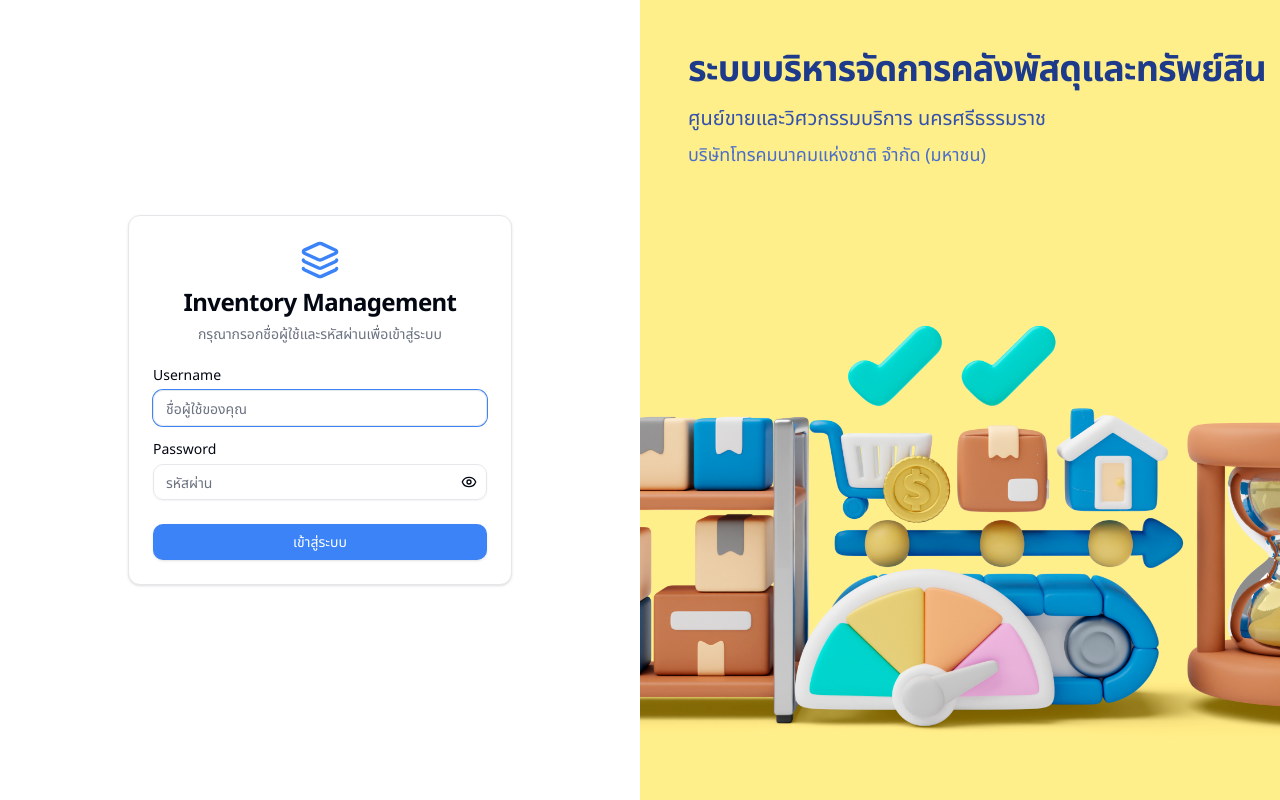
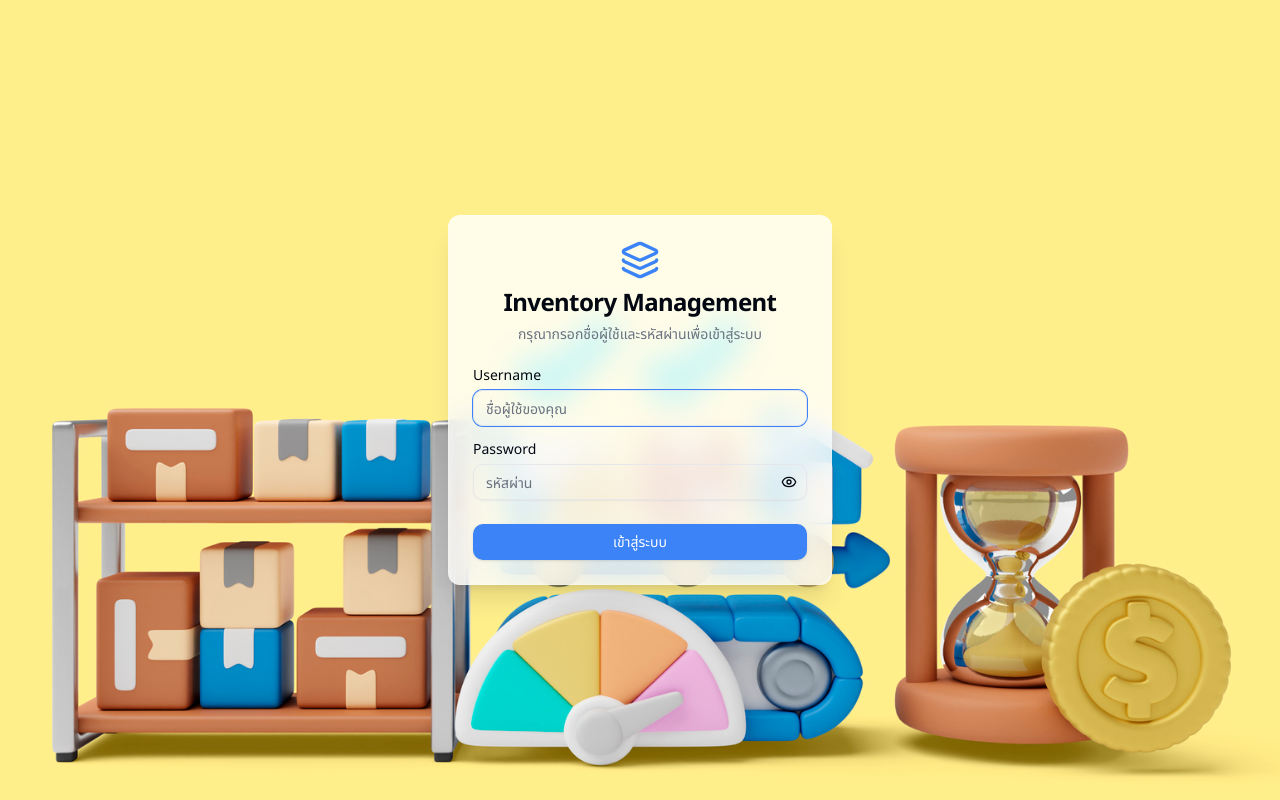
Before and after one commit to sudoaptgetupdate-y/www, a React (Vite) app in the folder ims-frontend/: page /login in a window 1280 px wide. Built offline with nearby package versions, Linux system fonts and the light colour scheme.

Commit message:
edit salereport and loginpage

```diff
--- a/ims-frontend/src/pages/LoginPage.jsx
+++ b/ims-frontend/src/pages/LoginPage.jsx
@@ -49,9 +49,16 @@
     }
 
     return (
-        <div className="w-full lg:grid lg:min-h-screen lg:grid-cols-2">
-            <div className="flex items-center justify-center py-12 px-4">
-                <Card className="mx-auto w-full max-w-sm">
+        <div className="flex items-center justify-center min-h-screen relative p-4">
+             {/* Background Image */}
+            <img
+                src="/my-backgroud.jpg"
+                alt="Background"
+                className="absolute inset-0 h-full w-full object-cover z-0"
+            />
+
+            {/* Login Card with translucent background and backdrop blur */}
+            <Card className="mx-auto w-full max-w-sm z-20 shadow-xl bg-white/80 backdrop-blur-lg border border-white/20">
                 <CardHeader className="text-center">
                     <Layers className="mx-auto h-10 w-10 text-primary" />
                     <CardTitle className="text-2xl font-bold mt-4">
@@ -106,27 +113,5 @@
                 </CardContent>
             </Card>
         </div>
-            <div className="hidden lg:flex items-start p-12 relative overflow-hidden">
-                <img
-                    src="/my-backgroud.jpg"
-                    alt="Inventory Management System"
-                    className="absolute inset-0 h-full w-full object-cover"
-                />
-
-                <div className="relative z-10 text-left max-w-xl">
-                    <h2 className="text-4xl font-bold tracking-tight text-blue-900 whitespace-nowrap">
-                        ระบบบริหารจัดการคลังพัสดุและทรัพย์สิน
-                    </h2>
-                    <p className="mt-4 text-xl text-blue-800/90">
-                        ศูนย์ขายและวิศวกรรมบริการ นครศรีธรรมราช
-                    </p>
-                    {/* --- START: ส่วนที่แก้ไข --- */}
-                    <p className="mt-2 text-lg text-blue-700/80">
-                        บริษัทโทรคมนาคมแห่งชาติ จำกัด (มหาชน)
-                    </p>
-                    {/* --- END: ส่วนที่แก้ไข --- */}
-                </div>
-            </div>
-        </div>
     );
 }
--- a/ims-frontend/src/pages/SalesReportPage.jsx
+++ b/ims-frontend/src/pages/SalesReportPage.jsx
@@ -16,6 +16,15 @@
   SelectTrigger,
   SelectValue,
 } from "@/components/ui/select";
+// --- 1. Import Table Components ---
+import {
+  Table,
+  TableBody,
+  TableCell,
+  TableHead,
+  TableHeader,
+  TableRow,
+} from "@/components/ui/table";
 
 
 const calculatePercentageChange = (current, previous) => {
@@ -52,33 +61,48 @@
     </Card>
 );
 
-const TopListCard = ({ title, data, icon: Icon, nameKey, valueKey, countKey }) => (
-     <Card className="h-full">
+// --- 2. Refactor TopListCard to use a proper Table ---
+const TopListCard = ({ title, data, icon: Icon, columns }) => (
+     <Card className="h-full flex flex-col">
         <CardHeader>
             <CardTitle className="flex items-center gap-2">
                 <Icon className="h-5 w-5" />
                 {title}
             </CardTitle>
         </CardHeader>
-        <CardContent>
-            {data.length > 0 ? (
-                <div className="space-y-4">
-                    {data.map((item, index) => (
-                        <div key={item[nameKey] + index} className="flex items-center">
-                            <div className="ml-4 space-y-1">
-                                <p className="text-sm font-medium leading-none">{item[nameKey]}</p>
-                                {countKey && <p className="text-sm text-muted-foreground">{item[countKey]} units sold</p>}
-                            </div>
-                            <div className="ml-auto font-medium">฿{item[valueKey].toLocaleString()}</div>
-                        </div>
-                    ))}
-                </div>
-            ) : (
-                <p className="text-sm text-muted-foreground text-center py-4">No data for this period.</p>
-            )}
+        <CardContent className="flex-1 p-0">
+             <div className="overflow-x-auto">
+                <Table>
+                    <TableHeader>
+                        <TableRow>
+                            {columns.map((col) => (
+                                <TableHead key={col.key} className={col.className}>{col.header}</TableHead>
+                            ))}
+                        </TableRow>
+                    </TableHeader>
+                    <TableBody>
+                        {data && data.length > 0 ? data.map((row, index) => (
+                            <TableRow key={index}>
+                                {columns.map((col) => (
+                                    <TableCell key={`${index}-${col.key}`} className={col.className}>
+                                        {col.render(row)}
+                                    </TableCell>
+                                ))}
+                            </TableRow>
+                        )) : (
+                            <TableRow>
+                                <TableCell colSpan={columns.length} className="h-24 text-center">
+                                    No data for this period.
+                                </TableCell>
+                            </TableRow>
+                        )}
+                    </TableBody>
+                </Table>
+            </div>
         </CardContent>
     </Card>
 );
+
 
 export default function SalesReportPage() {
     const token = useAuthStore((state) => state.token);
@@ -129,6 +153,23 @@
     const revenueChange = reportData ? calculatePercentageChange(reportData.summary.totalRevenue, reportData.comparison.prevTotalRevenue) : 0;
     const itemsSoldCount = reportData ? calculatePercentageChange(reportData.summary.totalItemsSoldCount, reportData.comparison.prevTotalItemsSoldCount) : 0;
     const periodText = recentFilterOptions.find(o => o.value === period)?.periodText || 'year';
+
+    // --- 3. Define columns for each table, similar to DashboardPage ---
+    const topProductsColumns = [
+        { key: 'product', header: 'Product', render: (row) => (
+            <div>
+                <p className="font-medium">{row.modelNumber}</p>
+                <p className="text-xs text-muted-foreground">{row.count} units sold</p>
+            </div>
+        ), className: ""},
+        { key: 'revenue', header: 'Revenue', render: (row) => `฿${row.revenue.toLocaleString()}`, className: "text-right font-medium" },
+    ];
+
+    const topCustomersColumns = [
+        { key: 'customer', header: 'Customer', render: (row) => row.name, className: "font-medium" },
+        { key: 'revenue', header: 'Total Spent', render: (row) => `฿${row.totalRevenue.toLocaleString()}`, className: "text-right font-medium" },
+    ];
+
 
     return (
         <div className="space-y-6">
@@ -228,17 +269,13 @@
                             title="Top 10 Selling Products"
                             data={reportData.top10Products}
                             icon={TrendingUp}
-                            nameKey="modelNumber"
-                            valueKey="revenue"
-                            countKey="count"
+                            columns={topProductsColumns}
                          />
                          <TopListCard
                             title="Top 10 Customers"
                             data={reportData.top10Customers}
                             icon={Crown}
-                            nameKey="name"
-                            valueKey="totalRevenue"
-                            countKey={null}
+                            columns={topCustomersColumns}
                          />
                     </div>
                 </>
```
Also changed, not shown: ims-frontend/public/my-backgroud.jpg. Lines whose indentation alone changed are shown as unchanged.
